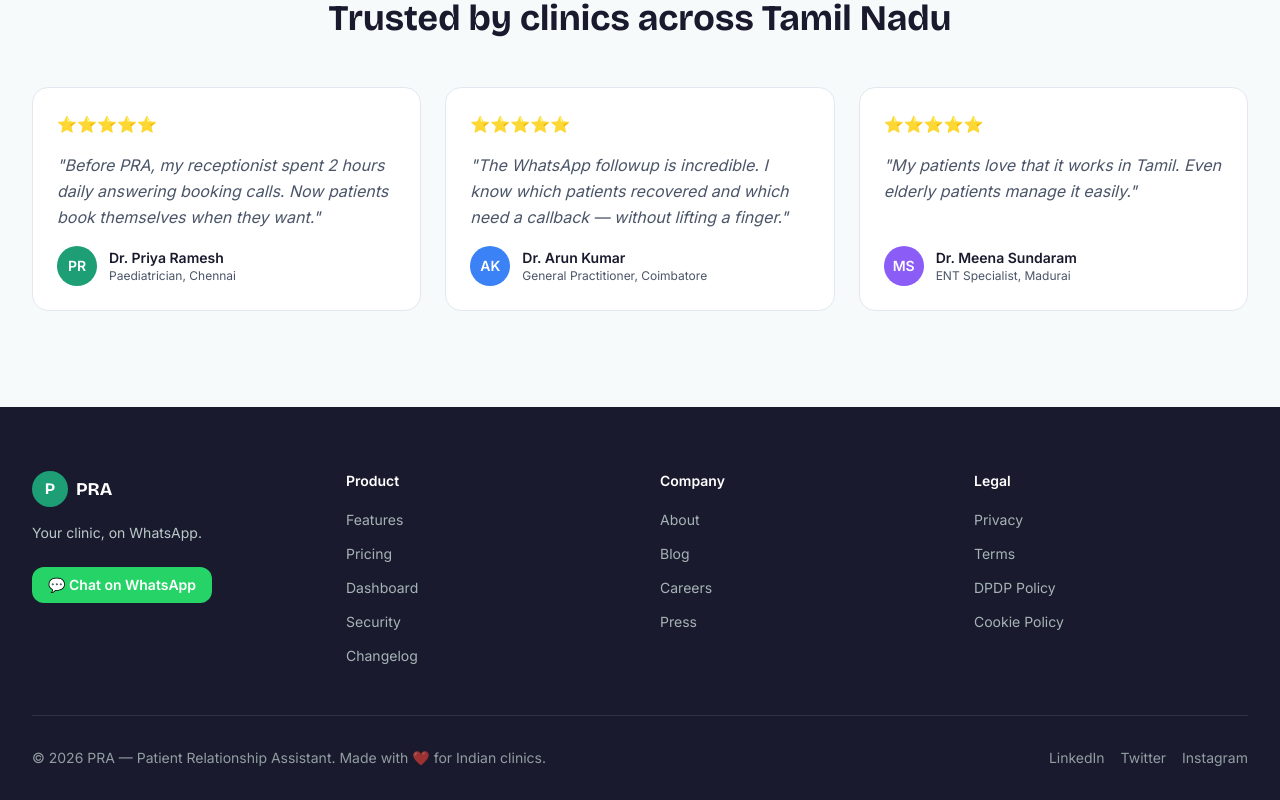
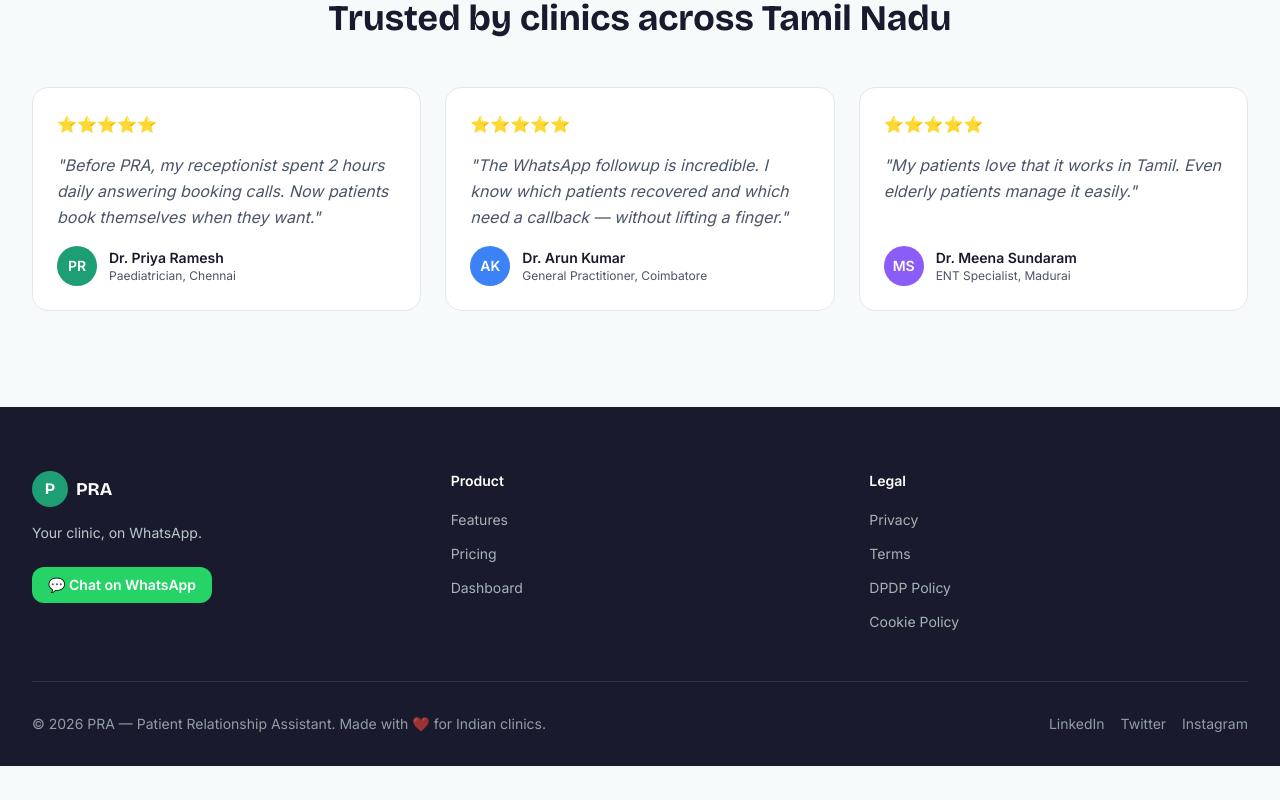
Before and after one commit to Sujai06062011/pra-website, a Next.js app: page / in a window 1280 px wide. Shown: the part 7860-8660 px from the top of the page. After the commit the page ends 8626 px from the top, so only its background shows below. Built offline with nearby package versions, Linux system fonts and the light colour scheme.

Commit message:
Footer: remove Company section and Security/Changelog links

```diff
--- a/components/Footer.tsx
+++ b/components/Footer.tsx
@@ -2,7 +2,7 @@
   return (
     <footer style={{ background: "var(--navy)" }} className="pt-16 pb-8">
       <div className="max-w-7xl mx-auto px-4 sm:px-6 lg:px-8">
-        <div className="grid md:grid-cols-4 gap-10 mb-12">
+        <div className="grid md:grid-cols-3 gap-10 mb-12">
           {/* Col 1 */}
           <div>
             <div className="flex items-center gap-2 mb-4">
@@ -37,7 +37,7 @@
           <div>
             <h4 className="text-white font-semibold mb-4 text-sm">Product</h4>
             <ul className="space-y-2.5">
-              {["Features", "Pricing", "Dashboard", "Security", "Changelog"].map((l) => (
+              {["Features", "Pricing", "Dashboard"].map((l) => (
                 <li key={l}>
                   <a
                     href="#"
@@ -52,24 +52,6 @@
           </div>
 
           {/* Col 3 */}
-          <div>
-            <h4 className="text-white font-semibold mb-4 text-sm">Company</h4>
-            <ul className="space-y-2.5">
-              {["About", "Blog", "Careers", "Press"].map((l) => (
-                <li key={l}>
-                  <a
-                    href="#"
-                    className="text-sm transition-opacity hover:opacity-80"
-                    style={{ color: "var(--teal-light)", opacity: 0.7 }}
-                  >
-                    {l}
-                  </a>
-                </li>
-              ))}
-            </ul>
-          </div>
-
-          {/* Col 4 */}
           <div>
             <h4 className="text-white font-semibold mb-4 text-sm">Legal</h4>
             <ul className="space-y-2.5">
```
